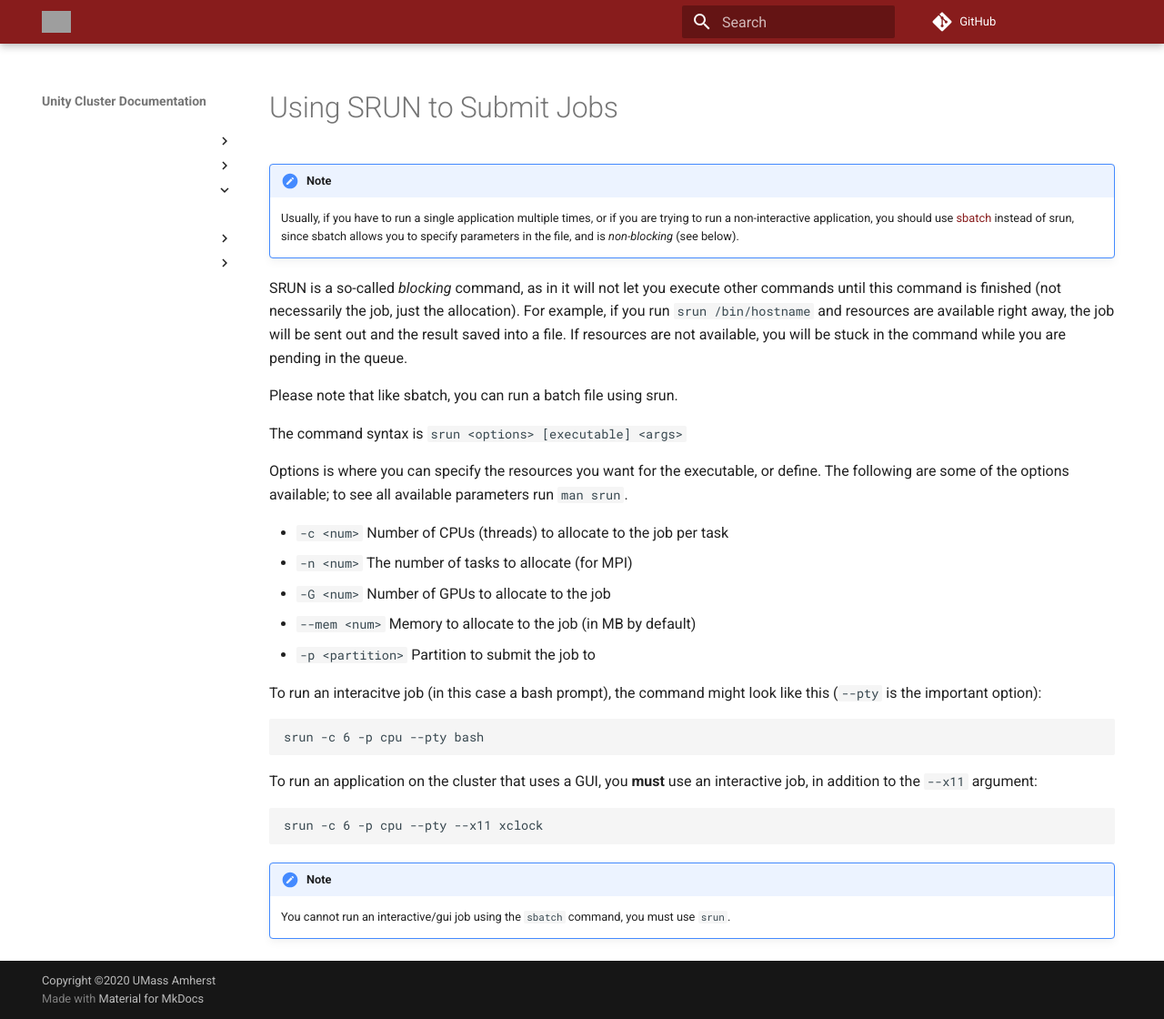
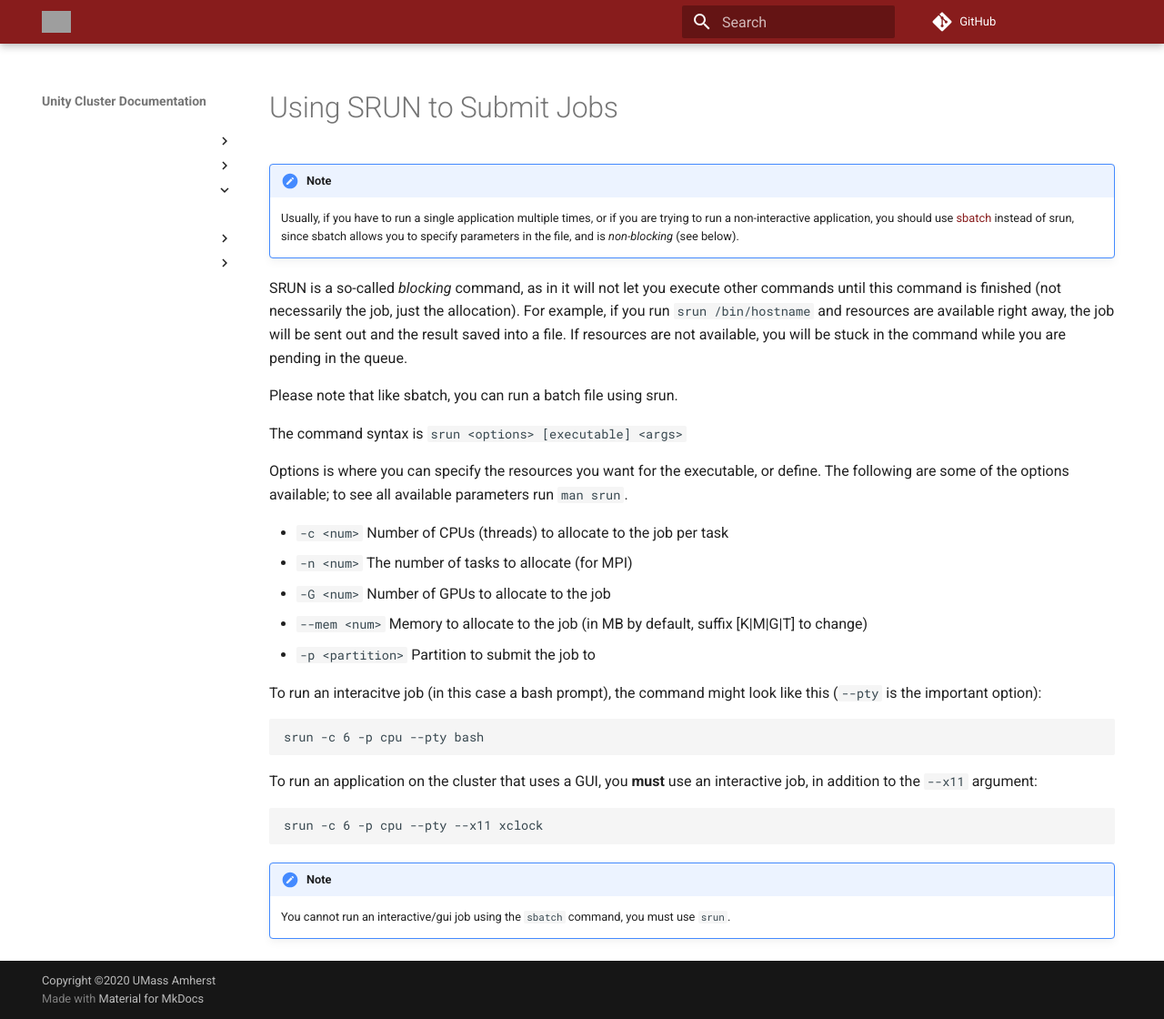
Before and after one commit to UMass-RC/unity-docs, an MkDocs documentation site: the page built from docs/slurm/srun.md, in a window 1280 px wide and 1120 px high. Shown: the whole window at 91% size. Built offline with MkDocs 1.6.1 and Material for MkDocs 9.7.7, drawn with Linux system fonts in a browser that asks for light colours; comment, search, counter and statistics services are not loaded; grey boxes are pictures that could not be loaded.

Commit message:
Update srun.md

```diff
--- a/docs/slurm/srun.md
+++ b/docs/slurm/srun.md
@@ -14,7 +14,7 @@ Options is where you can specify the resources you want for the executable, or d
 * `-c <num>` Number of CPUs (threads) to allocate to the job per task
 * `-n <num>` The number of tasks to allocate (for MPI)
 * `-G <num>` Number of GPUs to allocate to the job
-* `--mem <num>` Memory to allocate to the job (in MB by default)
+* `--mem <num>` Memory to allocate to the job (in MB by default, suffix [K|M|G|T] to change)
 * `-p <partition>` Partition to submit the job to
 
 To run an interacitve job (in this case a bash prompt), the command might look like this (`--pty` is the important option):
```
